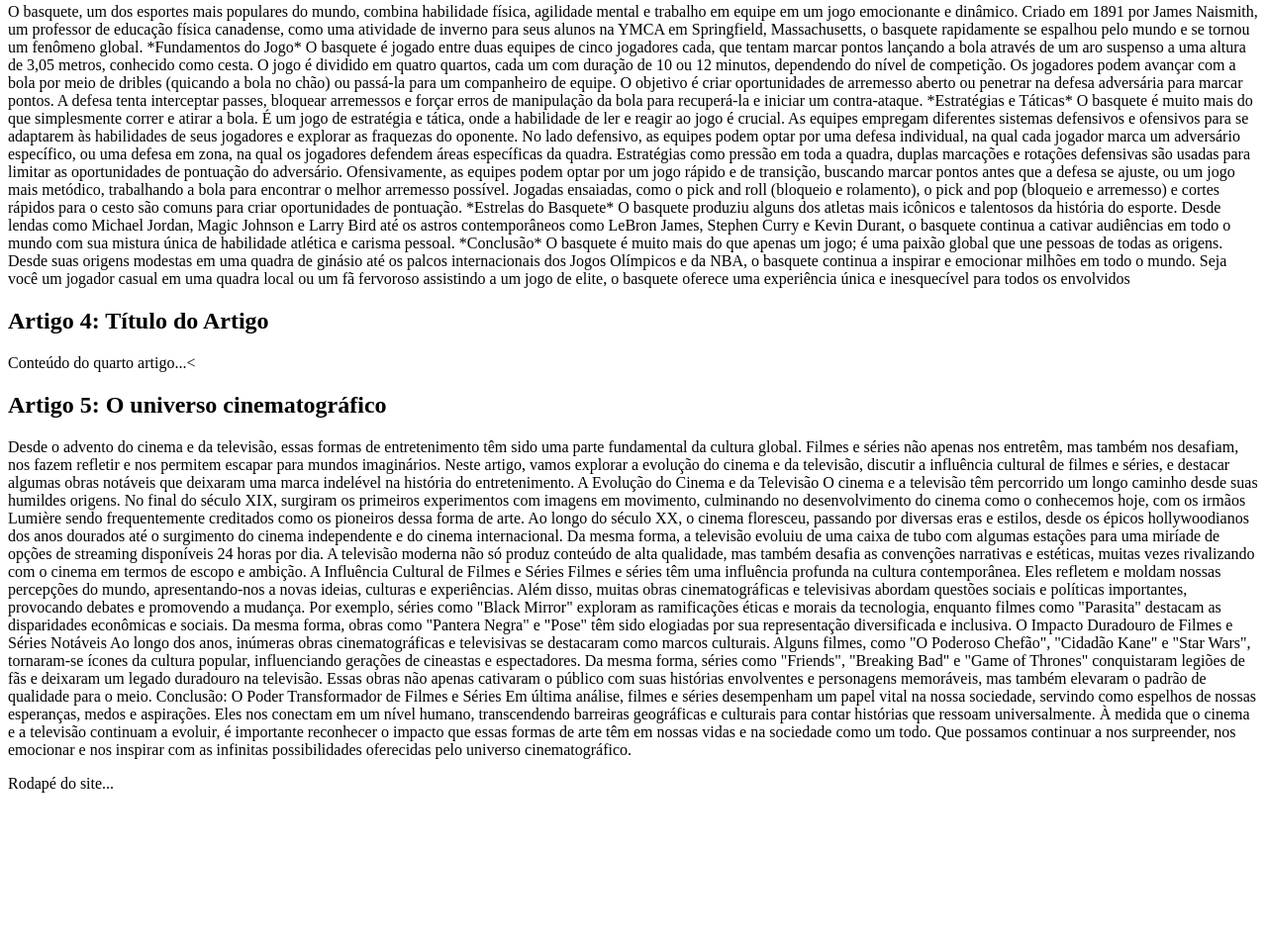
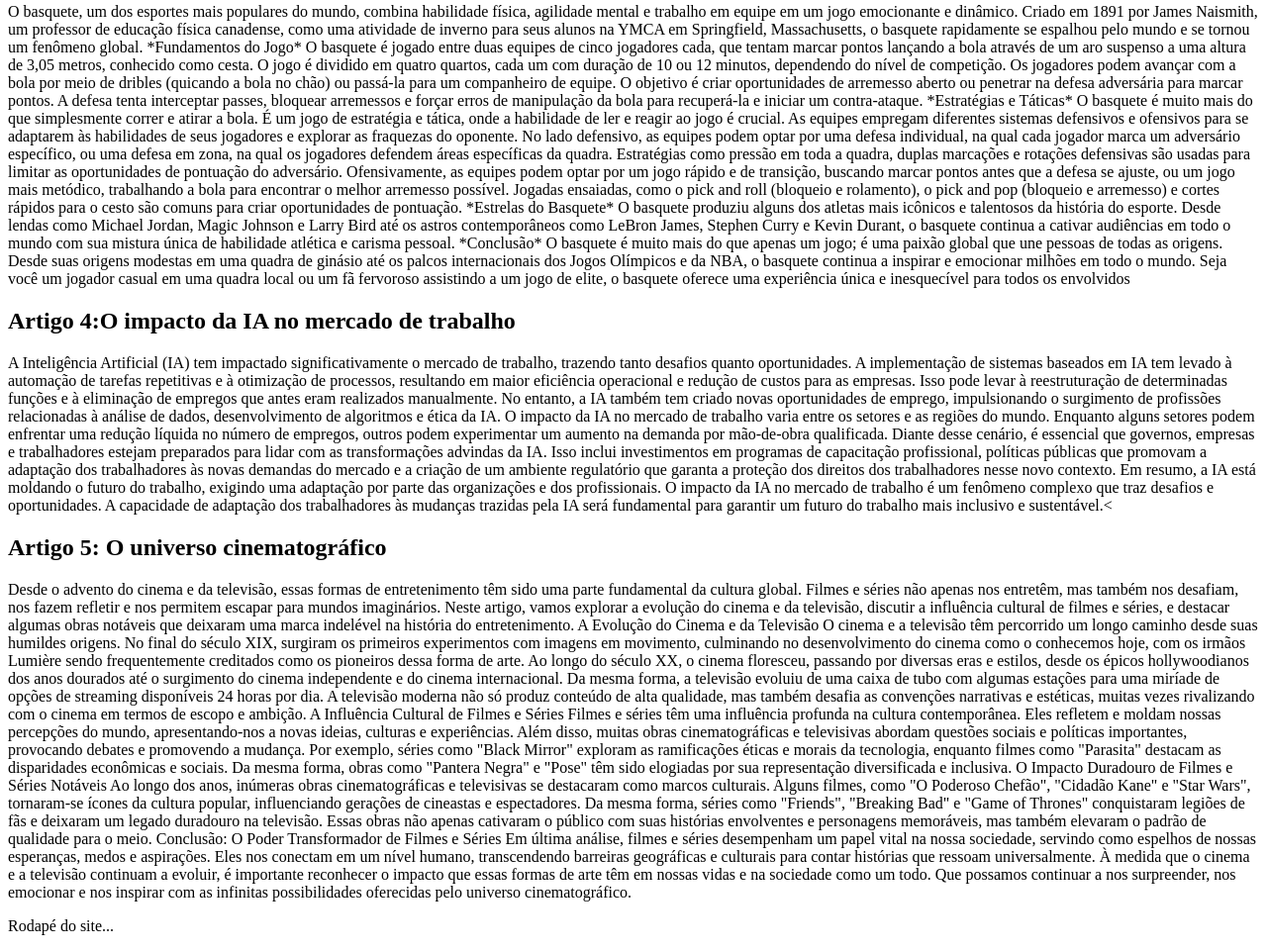
Before and after one commit to Hug0H3nrique/projeto-em-grupo-07, a plain HTML site: page index.html in a window 1280 px wide. Shown: the part 1069-2030 px from the top of the page at 99% size. Before the commit the page ends 1886 px from the top, so only its background shows below. Drawn offline with Linux system fonts and the light colour scheme.

Commit message:
fiz o artigo 4

```diff
--- a/index.html
+++ b/index.html
@@ -98,8 +98,12 @@ O basquete é muito mais do que apenas um jogo; é uma paixão global que une pe
         </article>
 
         <article id="artigo4">
-            <h2>Artigo 4: Título do Artigo</h2>
-            <p>Conteúdo do quarto artigo...<
+            <h2>Artigo 4:O impacto da IA no mercado de trabalho</h2>
+            <p>A Inteligência Artificial (IA) tem impactado significativamente o mercado de trabalho, trazendo tanto desafios quanto oportunidades. A implementação de sistemas baseados em IA tem levado à automação de tarefas repetitivas e à otimização de processos, resultando em maior eficiência operacional e redução de custos para as empresas. Isso pode levar à reestruturação de determinadas funções e à eliminação de empregos que antes eram realizados manualmente. No entanto, a IA também tem criado novas oportunidades de emprego, impulsionando o surgimento de profissões relacionadas à análise de dados, desenvolvimento de algoritmos e ética da IA.
+
+O impacto da IA no mercado de trabalho varia entre os setores e as regiões do mundo. Enquanto alguns setores podem enfrentar uma redução líquida no número de empregos, outros podem experimentar um aumento na demanda por mão-de-obra qualificada. Diante desse cenário, é essencial que governos, empresas e trabalhadores estejam preparados para lidar com as transformações advindas da IA. Isso inclui investimentos em programas de capacitação profissional, políticas públicas que promovam a adaptação dos trabalhadores às novas demandas do mercado e a criação de um ambiente regulatório que garanta a proteção dos direitos dos trabalhadores nesse novo contexto.
+
+Em resumo, a IA está moldando o futuro do trabalho, exigindo uma adaptação por parte das organizações e dos profissionais. O impacto da IA no mercado de trabalho é um fenômeno complexo que traz desafios e oportunidades. A capacidade de adaptação dos trabalhadores às mudanças trazidas pela IA será fundamental para garantir um futuro do trabalho mais inclusivo e sustentável.<
         </article>
 
         <article id="artigo5">
```
